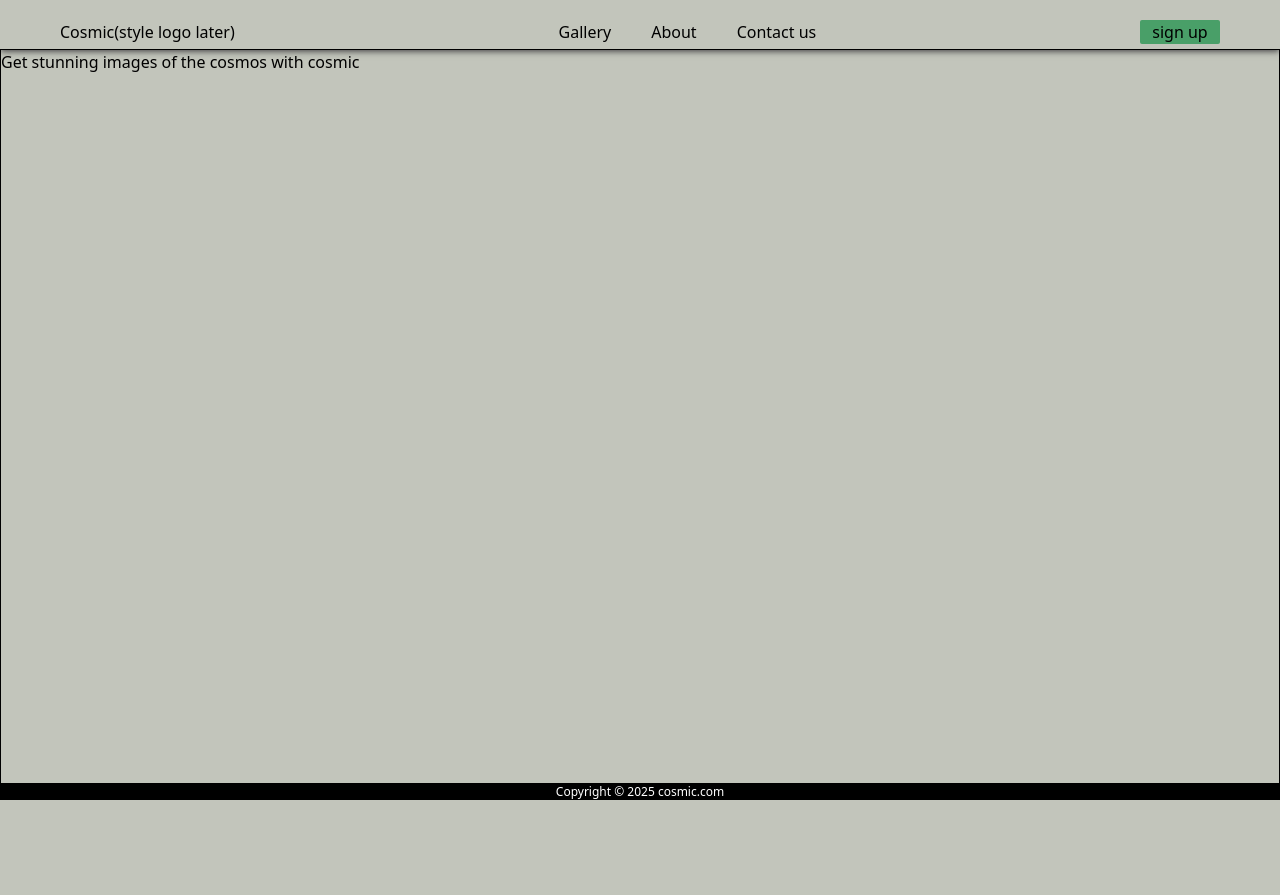
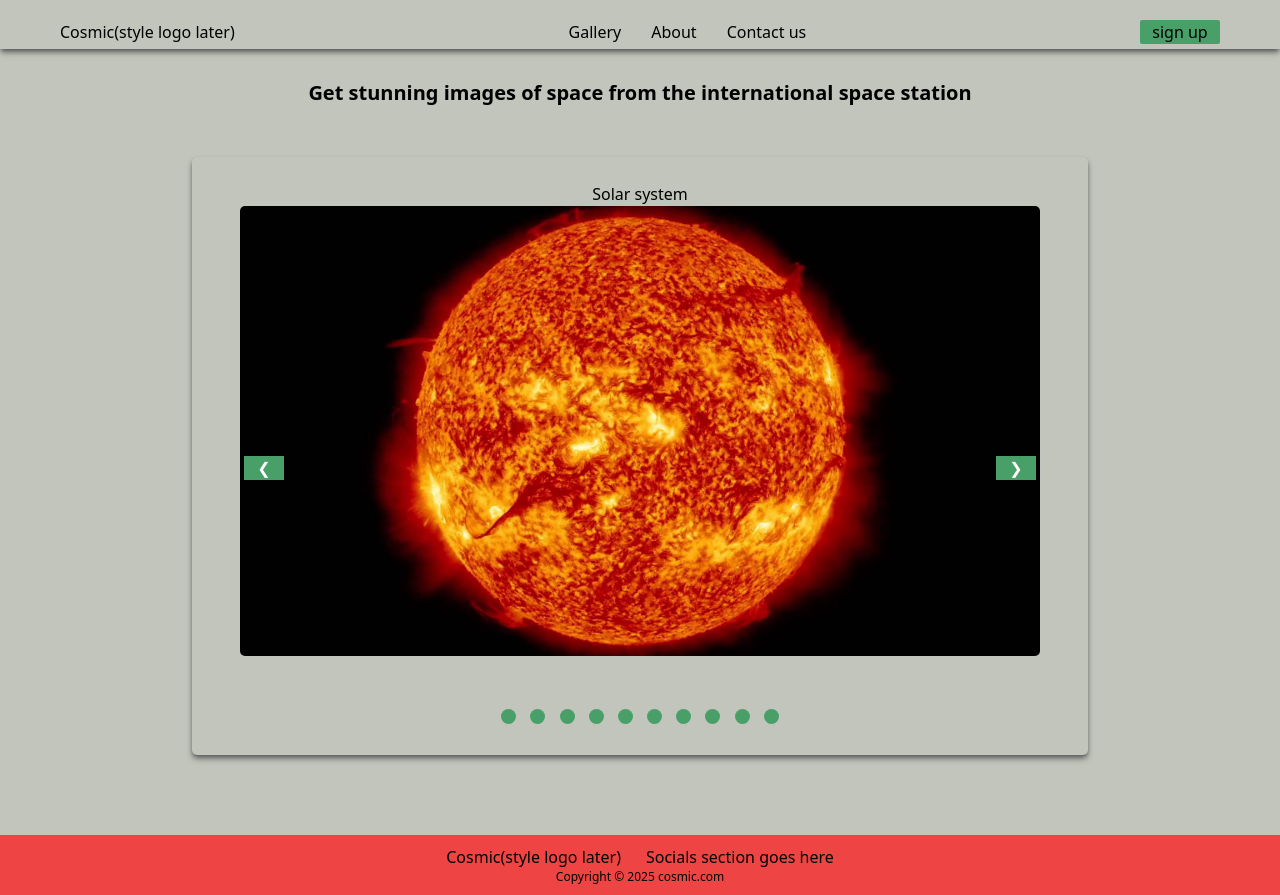
Before and after one commit to Rythm1c/capstone_project_1, a website: page index.html in a window 1280 px wide. Before the commit the page ends 800 px from the top, so only its background shows below. Drawn offline with nearby package versions, Linux system fonts and the light colour scheme.

Commit message:
creating the solar system slide

```diff
--- a/index.html
+++ b/index.html
@@ -5,11 +5,12 @@
     <meta charset="UTF-8">
     <meta name="viewport" content="width=device-width, initial-scale=1.0">
     <link href="./dist/output.css" rel="stylesheet">
-
+    <script src="https://cdn.tailwindcss.com"></script>
     <title>Home</title>
 </head>
 
 <body class="flex flex-col min-h-screen items-center bg-[#c2c5bb]">
+
     <!-- header section -->
     <header class="flex justify-between w-full pt-[20px] pb-[5px] px-[60px] shadow-md shadow-[#5C5C5C]">
         <div>
@@ -18,10 +19,16 @@
             </a>
         </div>
         <nav>
-            <ul class="flex  w-full gap-x-10">
-                <li class="hover:text-[#157a6e]"><a href="#">Gallery</a></li>
-                <li class="hover:text-[#157a6e]"><a href="#">About</a></li>
-                <li class="hover:text-[#157a6e]"><a href="#">Contact us</a></li>
+            <ul class="flex  w-full gap-x-[30px]">
+                <li class="hover:text-[#157a6e]">
+                    <a href="#">Gallery</a>
+                </li>
+                <li class="hover:text-[#157a6e]">
+                    <a href="#">About</a>
+                </li>
+                <li class="hover:text-[#157a6e]">
+                    <a href="#">Contact us</a>
+                </li>
             </ul>
         </nav>
         <button class="rounded-[2px] w-[80px] bg-[#499f68] hover:bg-[#77b28c]">
@@ -31,25 +38,94 @@
     <!-- end of header section -->
 
     <!-- main page content -->
-    <main class="flex-grow border-1 border-solid w-full">
+    <main class="flex-grow w-full py-[30px] justify-center items-center text-center">
 
-        <p>
-            Get stunning images of the cosmos with cosmic
+        <p class="text-xl font-bold">
+            Get stunning images of space from the international space station
         </p>
-        <!-- silde show -->
-        <div class="flex">
 
 
-        </div>
+      <!--   <div class="flex gap-x-[15px] justify-center ">
+            <button class="size-[40px] bg-[#499f68] hover:bg-[#77b28c]">
+                1
+            </button>
+            <button class="size-[40px] bg-[#499f68] hover:bg-[#77b28c]">
+                2
+            </button>
+        </div> -->
+        <!-- silde show for images of the solar system begin-->
+        <section
+            class="m-[auto] my-[50px] p-[25px] rounded-[5px] shadow-md shadow-[#5C5C5C] w-[70%] h-[70%] justify-center">
 
+            <p idclass="text-bold">Solar system</p>
+
+            <div class="slideshow w-[800px] h-[500px] m-[auto] relative">
+                <img class="slide absolute object-cover w-[100%] rounded-[5px] hidden" src="assets/solar_system/sun.jpg"
+                    alt="">
+                <img class="slide absolute w-[100%] rounded-[5px] hidden" src="assets/solar_system/mercury.jpg" alt="">
+                <img class="slide absolute w-[100%] rounded-[5px] hidden" src="assets/solar_system/venus.jpg" alt="">
+                <img class="slide absolute w-[100%] rounded-[5px] hidden" src="assets/solar_system/home.jpg" alt="">
+                <img class="slide absolute w-[100%] rounded-[5px] hidden" src="assets/solar_system/mars.jpg" alt="">
+                <img class="slide absolute w-[100%] rounded-[5px] hidden" src="assets/solar_system/jupiter.jpg" alt="">
+                <img class="slide absolute w-[100%] rounded-[5px] hidden" src="assets/solar_system/saturn.jpg" alt="">
+                <img class="slide absolute w-[100%] rounded-[5px] hidden" src="assets/solar_system/uranus.jpg" alt="">
+                <img class="slide absolute w-[100%] rounded-[5px] hidden" src="assets/solar_system/neptune.jpg" alt="">
+                <img class="slide absolute w-[100%] rounded-[5px] hidden" src="assets/solar_system/pluto.jpg" alt="">
+
+                <div class="cursor-pointer w-[40px] m-[auto] bg-[#499f68] hover:bg-[#005313] text-white absolute top-1/2 left-[4px]"
+                    onclick="next_slide(-1)">
+                    <p>❮</p>
+                </div>
+
+                <div class="cursor-pointer w-[40px] m-[auto] bg-[#499f68] hover:bg-[#005313] text-white absolute top-1/2 right-[4px]"
+                    onclick="next_slide(1)">
+                    <p>❯</p>
+                </div>
+
+            </div>
+
+            <div class="selector text-center">
+                <button class="dot w-[15px] h-[15px] rounded-[50%] mx-[5px] cursor-pointer bg-[#499f68]"
+                    onclick="current_slide(0)"></button>
+                <button class="dot w-[15px] h-[15px] rounded-[50%] mx-[5px] cursor-pointer bg-[#499f68]"
+                    onclick="current_slide(1)"></button>
+                <button class="dot w-[15px] h-[15px] rounded-[50%] mx-[5px] cursor-pointer bg-[#499f68]"
+                    onclick="current_slide(2)"></button>
+                <button class="dot w-[15px] h-[15px] rounded-[50%] mx-[5px] cursor-pointer bg-[#499f68]"
+                    onclick="current_slide(3)"></button>
+                <button class="dot w-[15px] h-[15px] rounded-[50%] mx-[5px] cursor-pointer bg-[#499f68]"
+                    onclick="current_slide(4)"></button>
+                <button class="dot w-[15px] h-[15px] rounded-[50%] mx-[5px] cursor-pointer bg-[#499f68]"
+                    onclick="current_slide(5)"></button>
+                <button class="dot w-[15px] h-[15px] rounded-[50%] mx-[5px] cursor-pointer bg-[#499f68]"
+                    onclick="current_slide(6)"></button>
+                <button class="dot w-[15px] h-[15px] rounded-[50%] mx-[5px] cursor-pointer bg-[#499f68]"
+                    onclick="current_slide(7)"></button>
+                <button class="dot w-[15px] h-[15px] rounded-[50%] mx-[5px] cursor-pointer bg-[#499f68]"
+                    onclick="current_slide(8)"></button>
+                <button class="dot w-[15px] h-[15px] rounded-[50%] mx-[5px] cursor-pointer bg-[#499f68]"
+                    onclick="current_slide(9)"></button>
+            </div>
+        </section>
+        <!-- silde show for images of the solar system begin-->
     </main>
     <!-- end of main page content  -->
 
-    <footer class="flex w-full bg-black text-center text-white ">
+    <!-- footer beginning -->
+    <footer class="w-full bg-red-500  text-center  py-[10px] items-center">
+        <div class="flex gap-x-[25px] justify-center">
+            <div>
+                <p>Cosmic(style logo later)</p>
+            </div>
+            <div>
+                <p>Socials section goes here</p>
+            </div>
+        </div>
 
         <p class="w-full text-xs">Copyright © 2025 cosmic.com</p>
+    </footer>
 
-    </footer>
+    <script src="scripts/slideshow.js"></script>
 
 </body>
 
--- /dev/null
+++ b/scripts/slideshow.js
@@ -0,0 +1,36 @@
+let slide_index = 0;
+const slides = document.querySelectorAll(".slide");
+const dots = document.querySelectorAll(".dot");
+
+show_slide(slide_index);
+
+function next_slide(n) {
+    slide_index += n;
+
+    //restrict number of slides
+    if (slide_index < 0) {
+        slide_index = 9;
+    }
+    if (slide_index > (slides.length - 1)) {
+        slide_index = 0;
+    }
+    show_slide();
+}
+function current_slide(n) {
+    slide_index = n;
+    show_slide();
+}
+
+
+function show_slide() {
+
+
+    slides.forEach(slide => { slide.classList.add("hidden") });
+    dots.forEach(dot => { dot.classList.remove("bg-[#005313]") });
+
+
+    slides[slide_index].classList.remove("hidden");
+    dots[slide_index].classList.add("bg-[#005313]");
+
+
+}
```
Also changed, not shown: assets/logo.png (deleted), assets/solar_system/home.jpg (added), assets/solar_system/jupiter.jpg (added), assets/solar_system/mars.jpg (added), assets/solar_system/mercury.jpg (added), assets/solar_system/neptune.jpg (added), assets/solar_system/pluto.jpg (added), assets/solar_system/saturn.jpg (added), assets/solar_system/sun.jpg (added), assets/solar_system/uranus.jpg (added), assets/solar_system/venus.jpg (added), dist/output.css, styles.css (line endings or trailing spaces), 2 other files.
